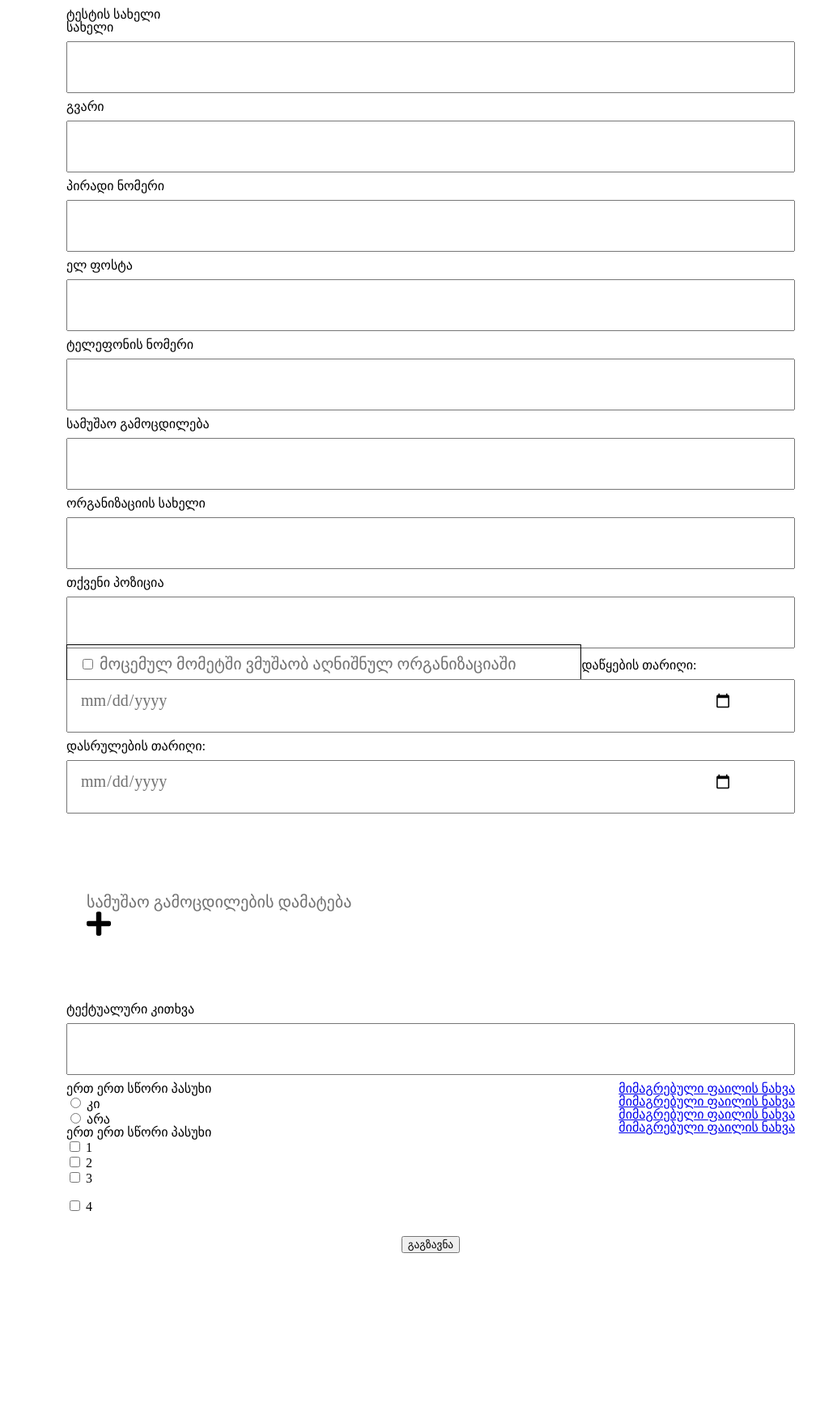
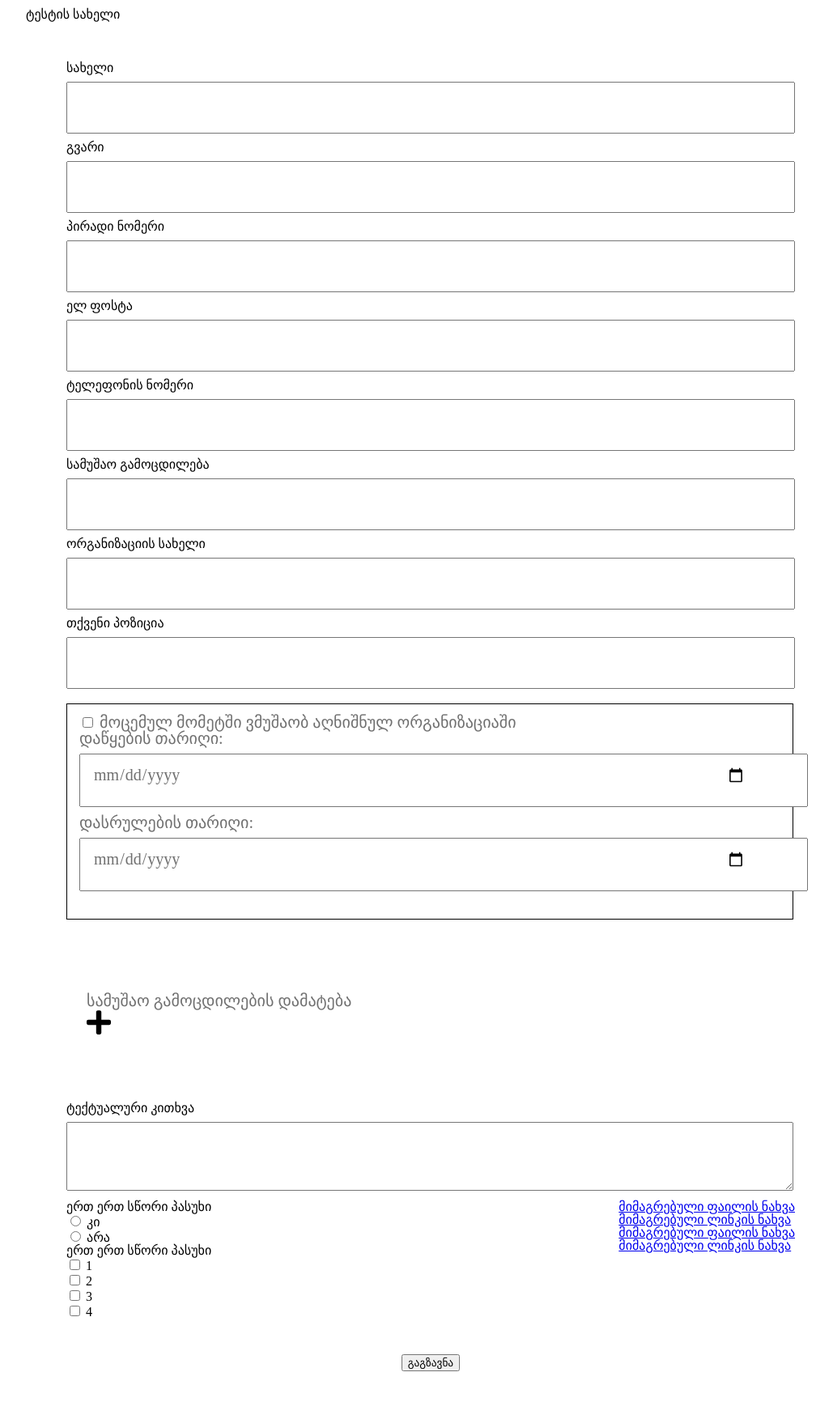
Before and after one commit to NokaK/OnlineTestingSystem, a website: page student.html in a window 1280 px wide. Shown: the part 40-1772 px from the top of the page at 81% size, without its empty margins (108-1137 px from the left). Drawn offline with nearby package versions, Linux system fonts and the light colour scheme.

Commit message:
student-page

```diff
--- a/auth.html
+++ b/auth.html
@@ -9,12 +9,12 @@
 </head>
 <body>
     <div class="register-container">
-        <form action="action_page.php">
-              <input class="reg-input" type="text" placeholder="ჩაწერე პირადი ნომერი" name="ID" id="ID" required><br>
-              <button type="submit" class="registerbtn">Register</button>
+        <form id="auth-form">
+              <input class="reg-input" type="number" placeholder="ჩაწერე პირადი ნომერი" name="id-num" id="id-num" required>
+              <input id="sumbit" type="submit" class="registerbtn" value="Register">
         </form>
     </div>
     <script src="https://ajax.googleapis.com/ajax/libs/jquery/3.6.0/jquery.min.js"></script>
-    <script src="./js/jquery.js"></script>
+    <script src="./js/auth.js"></script>
 </body>
 </html>
--- /dev/null
+++ b/js/auth.js
@@ -0,0 +1 @@
+//auth page, Id validatioin
--- a/sass/Style.sass
+++ b/sass/Style.sass
@@ -19,14 +19,24 @@
 /*------------------------------------*\
   #Global
 /*------------------------------------*/
+//validation
+.erorr
+  border: 1px solid red
+
+  .valid
+    border: 1px solid green
 
 
 /*------------------------------------*\
   #Lecturer page
 /*------------------------------------*/
 
-.teacher
+.teacher, .student_form
   padding: 50px
+
+.content-box
+  label
+    display: block
 
 h1, h5, .appear_checkbox
   @include font-type(20px, san-serif, $text-color)
@@ -108,6 +118,9 @@ h1, h5, .appear_checkbox
     margin: 190px auto;
     display: block;
 
+.radio-box, .checkbox-box
+  display: block
+
 
 /*------------------------------------*\
   #Registration
@@ -124,6 +137,7 @@ h1, h5, .appear_checkbox
     transform: translate(-50%, -50%)
 
     .registerbtn, .reg-input
+      display: block
       margin: 10px
       width: 367px
       height: 65px
--- a/student.html
+++ b/student.html
@@ -11,88 +11,110 @@
     <h1>სტუდნეტის გვერდი</h1>
     <div class="content">
         <p>ტესტის სახელი</p>
-        <form class="sturdent_form">
-            <div>
-                <label for="name">სახელი</label><br>
+        <form class="student_form">
+            <div class="content-box">
+                <label for="name">სახელი</label>
                 <input type="text" name="username" id="username" class="form_input" required>
             </div>
-            <div>
-                <label for="Fullname">გვარი</label><br>
+            <div class="content-box">
+                <label for="Fullname">გვარი</label>
                 <input type="text" name="username" id="username" class="form_input" required>
             </div>
-            <div>
-                <label for="IDnum">პირადი ნომერი</label><br>
+            <div class="content-box">
+                <label for="IDnum">პირადი ნომერი</label>
+                <input type="number" name="number" id="number" class="form_input">
+            </div class="content-box">
+            <div class="content-box">
+                <label for="email">ელ ფოსტა</label>
+                <input type="email" name="email" id="email" class="form_input">
+            </div>
+            <div class="content-box">
+                <label for="number">ტელეფონის ნომერი</label>
                 <input type="number" name="number" id="number" class="form_input">
             </div>
-            <div>
-                <label for="email">ელ ფოსტა</label><br>
-                <input type="email" name="email" id="email" class="form_input">
-            </div>
-            <div>
-                <label for="number">ტელეფონის ნომერი</label><br>
-                <input type="number" name="number" id="number" class="form_input">
-            </div>
-            <div>
-                <label for="Work-experience">სამუშაო გამოცდილება</label><br>
+            <div class="content-box">
+                <label for="Work-experience">სამუშაო გამოცდილება</label>
                 <input type="text" name="username" id="username" class="form_input" required>
             </div>
-            <div>
-                <label for="Org-name">ორგანიზაციის სახელი</label><br>
+            <div class="content-box">
+                <label for="Org-name">ორგანიზაციის სახელი</label>
                 <input type="text" name="username" id="username" class="form_input" required>
             </div>
-            <div>
-                <label for="pos">თქვენი პოზიცია</label><br>
+            <div class="content-box">
+                <label for="pos">თქვენი პოზიცია</label>
                 <input type="text" name="username" id="username" class="form_input" required>
             </div>
-            <label class="job_checkbox_label">
-                <input id="working_now" class="checkbox" type="checkbox">
-                მოცემულ მომეტში ვმუშაობ აღნიშნულ ორგანიზაციაში
-            </label>
-            <label for="start">დაწყების თარიღი:</label><br>
-            <input type="date" id="start_day" class="form_input" name="start_date" min="2018-01-01" required>
-            <div id="end_date" class="">
-                <label for="end">დასრულების თარიღი:</label><br>
-                <input type="date" id="end_day" class="form_input" name="end_date" min="2018-01-01" required>
+            <div class="job_checkbox_label">
+                <label>
+                    <input class="working_now checkbox" type="checkbox">
+                    მოცემულ მომეტში ვმუშაობ აღნიშნულ ორგანიზაციაში
+                    <div class="content-box">
+                        <label for="start">დაწყების თარიღი:</label>
+                        <input type="date" id="start_day" class="start_day form_input" name="start_day" min="2018-01-01" required>
+                    </div>
+                    <div class="end_date content-box">
+                        <label for="end">დასრულების თარიღი:</label>
+                        <input type="date" id="end_day" class="end_day form_input" name="end_day" min="2018-01-01" required>
+                    </div>
+                </label>
             </div>
             <div class="add_work_experience btn">
                 <p>სამუშაო გამოცდილების დამატება</p>
                 <img class="plus_icon" src="./img/icons/plus-solid.svg" alt="plus">
             </div>
-            <div>
-                <label for="psw">ტექტუალური კითხვა</label><br>
-                <input type="text" name="username" id="username" class="form_input" required>
+            <div class="content-box">
+                <label for="psw">ტექტუალური კითხვა</label>
+                <textarea class="form_input">
+                </textarea>
             </div>
             <div class="left_side_content">
-                <p>ერთ ერთ სწორი პასუხი</p>
-                <input type="radio" id="age1" name="age" value="30">
-                <label for="age1">კი</label><br>
-                <input type="radio" id="age2" name="age" value="60">
-                <label for="age2">არა</label><br>
-                <p>ერთ ერთ სწორი პასუხი</p>
-                <input type="checkbox" id="vehicle1" name="vehicle1" value="Bike">
-                <label for="vehicle1">1</label><br>
-                <input type="checkbox" id="vehicle2" name="vehicle2" value="Car">
-                <label for="vehicle2">2</label><br>
-                <input type="checkbox" id="vehicle3" name="vehicle3" value="Boat">
-                <label for="vehicle3">3</label><br><br>
-                <input type="checkbox" id="vehicle3" name="vehicle3" value="Boat">
-                <label for="vehicle3">4</label><br><br>
+                <div>
+                    <p>ერთ ერთ სწორი პასუხი</p>
+                    <div class="radio-box">
+                        <input type="radio" name="l" value="yes">
+                        <label for="answer">კი</label>
+                    </div>
+                    <div class="radio-box">
+                        <input type="radio" name="l" value="no">
+                        <label for="answer">არა</label>
+                    </div>
+                </div>
+                <div>
+                    <p>ერთ ერთ სწორი პასუხი</p>
+                    <div class="checkbox-box">
+                        <input type="checkbox" value="ans1">
+                        <label for="vehicle1">1</label>
+                    </div>
+                    <div class="checkbox-box">
+                        <input type="checkbox" id="vehicle2" value="ans2">
+                        <label for="vehicle2">2</label>
+                    </div>
+                    <div class="checkbox-box">
+                        <input type="checkbox" id="vehicle3" value="ans3">
+                        <label for="vehicle3">3</label>
+                    </div>
+                    <div class="checkbox-box">
+                        <input type="checkbox" id="vehicle3" value="ans4">
+                        <label for="vehicle3">4</label>
+                    </div>
+                </div>
+
             </div>
             <div class="right_side_content">
                 <div>
                     <a href="#">
                         <p>მიმაგრებული ფაილის ნახვა</p>
                     </a>
-                    <a href="#">
-                        <p>მიმაგრებული ფაილის ნახვა</p>
+                    <a href="#" target="_blank">
+                        <p>მიმაგრებული ლინკის ნახვა</p>
                     </a>
                 </div>
                 <div>
                     <a href="#">
                         <p>მიმაგრებული ფაილის ნახვა</p>
                     </a>
-                    <a href="#">
-                        <p>მიმაგრებული ფაილის ნახვა</p>
+                    <a href="#" target="_blank">
+                        <p>მიმაგრებული ლინკის ნახვა</p>
                     </a>
                 </div>
             </div>
```
Also changed, not shown: index.html (+7 -7 lines), css/main.min.css, js/jquery.js.
